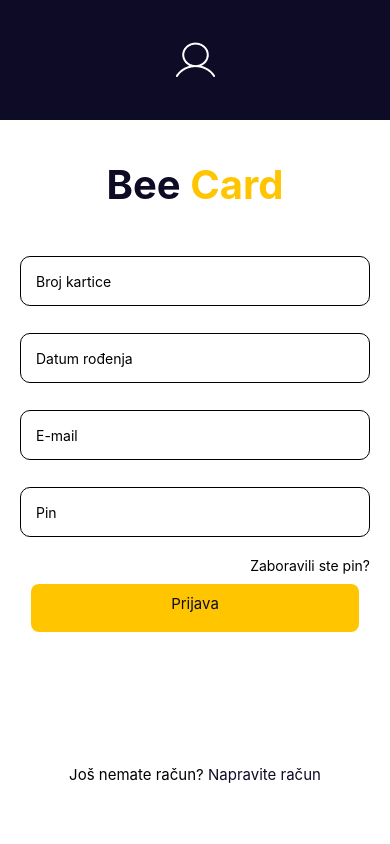
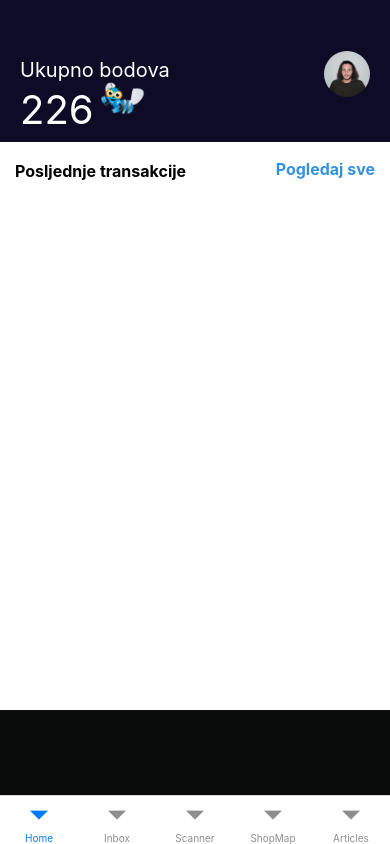
Before and after one commit to danic999/beeapp, a React Native app: screen / in a window 390 px wide. Built offline with nearby package versions, Linux system fonts and the light colour scheme.

Commit message:
tab navigation

```diff
--- a/App.js
+++ b/App.js
@@ -1,34 +1,11 @@
 import * as React from "react";
 import { NavigationContainer } from "@react-navigation/native";
-import { createNativeStackNavigator } from "@react-navigation/native-stack";
-import LoginScreen from "./app/screens/LoginScreen";
-import RegisterScreen from "./app/screens/RegisterScreen";
-import HomeScreen from "./app/screens/HomeScreen";
-const Stack = createNativeStackNavigator();
-
+import AuthNavigator from "./app/navigation/AuthNavigator";
+import AppNavigator from "./app/navigation/AppNavigator";
 const App = () => {
   return (
     <NavigationContainer>
-      <Stack.Navigator>
-        <Stack.Screen
-          name="Login"
-          component={LoginScreen}
-          screenOptions={{ headerShown: false }}
-          options={{ headerShown: false }}
-        />
-        <Stack.Screen
-          name="Register"
-          component={RegisterScreen}
-          screenOptions={{ headerShown: false }}
-          options={{ headerShown: false }}
-        />
-        <Stack.Screen
-          name="Home"
-          component={HomeScreen}
-          screenOptions={{ headerShown: false }}
-          options={{ headerShown: false }}
-        />
-      </Stack.Navigator>
+      <AppNavigator />
     </NavigationContainer>
   );
 };
--- /dev/null
+++ b/app/navigation/AppNavigator.js
@@ -0,0 +1,41 @@
+import React from "react";
+import { createBottomTabNavigator } from "@react-navigation/bottom-tabs";
+
+import Articles from "../screens/Articles";
+import Inbox from "../screens/Inbox";
+import HomeScreen from "../screens/HomeScreen";
+import ShopMap from "../screens/ShopMap";
+import Scanner from "../screens/Scanner";
+
+const Tab = createBottomTabNavigator();
+const AppNavigator = () => (
+  <Tab.Navigator>
+    <Tab.Screen
+      name="Home"
+      options={{ headerShown: false }}
+      component={HomeScreen}
+    ></Tab.Screen>
+    <Tab.Screen
+      name="Inbox"
+      options={{ headerShown: false }}
+      component={Inbox}
+    ></Tab.Screen>
+    <Tab.Screen
+      name="Scanner"
+      options={{ headerShown: false }}
+      component={Scanner}
+    ></Tab.Screen>
+    <Tab.Screen
+      name="ShopMap"
+      options={{ headerShown: false }}
+      component={ShopMap}
+    ></Tab.Screen>
+    <Tab.Screen
+      name="Articles"
+      options={{ headerShown: false }}
+      component={Articles}
+    ></Tab.Screen>
+  </Tab.Navigator>
+);
+
+export default AppNavigator;
--- /dev/null
+++ b/app/navigation/AuthNavigator.js
@@ -0,0 +1,32 @@
+import React from "react";
+import { createNativeStackNavigator } from "@react-navigation/native-stack";
+
+import LoginScreen from "../screens/LoginScreen";
+import RegisterScreen from "../screens/RegisterScreen";
+import HomeScreen from "../screens/HomeScreen";
+
+const Stack = createNativeStackNavigator();
+
+const AuthNavigator = () => (
+  <Stack.Navigator>
+    <Stack.Screen
+      name="Login"
+      component={LoginScreen}
+      screenOptions={{ headerShown: false }}
+      options={{ headerShown: false }}
+    />
+    <Stack.Screen
+      name="Register"
+      component={RegisterScreen}
+      screenOptions={{ headerShown: false }}
+      options={{ headerShown: false }}
+    />
+    <Stack.Screen
+      name="Home"
+      component={HomeScreen}
+      screenOptions={{ headerShown: false }}
+      options={{ headerShown: false }}
+    />
+  </Stack.Navigator>
+);
+export default AuthNavigator;
--- /dev/null
+++ b/app/screens/Articles.js
@@ -0,0 +1,12 @@
+import { StyleSheet, Text, View } from "react-native";
+import React from "react";
+
+export default function Articles() {
+  return (
+    <View>
+      <Text>Articles</Text>
+    </View>
+  );
+}
+
+const styles = StyleSheet.create({});
--- /dev/null
+++ b/app/screens/Inbox.js
@@ -0,0 +1,12 @@
+import { StyleSheet, Text, View } from "react-native";
+import React from "react";
+
+export default function Inbox() {
+  return (
+    <View>
+      <Text>Inbox</Text>
+    </View>
+  );
+}
+
+const styles = StyleSheet.create({});
--- /dev/null
+++ b/app/screens/Scanner.js
@@ -0,0 +1,12 @@
+import { StyleSheet, Text, View } from "react-native";
+import React from "react";
+
+export default function Scanner() {
+  return (
+    <View>
+      <Text>Scanner</Text>
+    </View>
+  );
+}
+
+const styles = StyleSheet.create({});
--- /dev/null
+++ b/app/screens/ShopMap.js
@@ -0,0 +1,12 @@
+import { StyleSheet, Text, View } from "react-native";
+import React from "react";
+
+export default function ShopMap() {
+  return (
+    <View>
+      <Text>ShopMap</Text>
+    </View>
+  );
+}
+
+const styles = StyleSheet.create({});
--- a/package.json
+++ b/package.json
@@ -10,6 +10,7 @@
     "eject": "expo eject"
   },
   "dependencies": {
+    "@react-navigation/bottom-tabs": "^6.3.1",
     "@react-navigation/native": "^6.0.10",
     "@react-navigation/native-stack": "^6.6.2",
     "expo": "~44.0.0",
```
Also changed, not shown: 1 other file (tests, documents, lock files or other folders).
